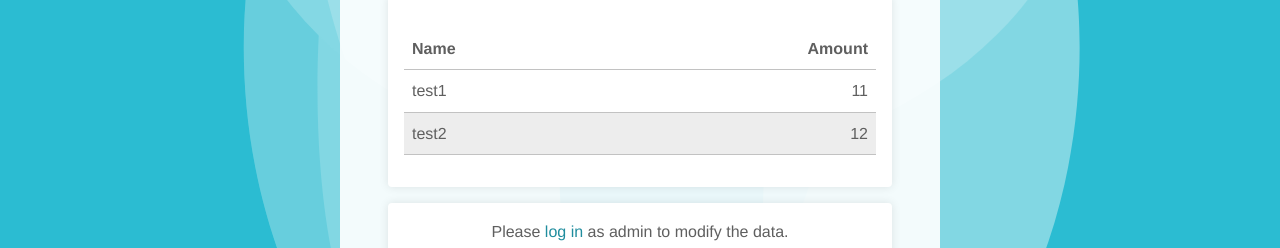
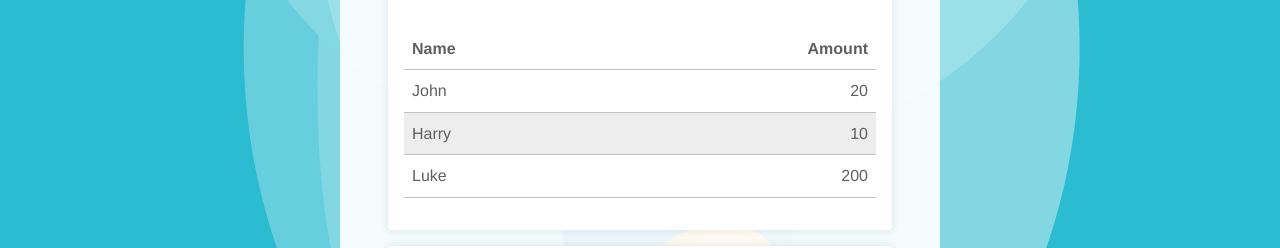
Before and after one commit to KathrinBartels/swear-jar-challenge, a Vue app: page / in a window 1280 px wide. Shown: the part 342-590 px from the top of the page. Built offline with nearby package versions, Linux system fonts and the light colour scheme; data requests are answered from the project's data file; what @kyvg/vue3-notification would draw is missing.

Commit message:
Clean up.

```diff
--- /dev/null
+++ b/data.json
@@ -0,0 +1,19 @@
+{
+  "items": [
+    {
+      "name": "John",
+      "amount": 20,
+      "id": 1
+    },
+    {
+      "name": "Harry",
+      "amount": 10,
+      "id": 2
+    },
+    {
+      "name": "Luke",
+      "amount": 200,
+      "id": 3
+    }
+  ]
+}
--- a/items.json
+++ /dev/null
@@ -1,14 +0,0 @@
-{
-  "items": [
-    {
-      "name": "test1",
-      "amount": 11,
-      "id": 1
-    },
-    {
-      "name": "test2",
-      "amount": 12,
-      "id": 2
-    }
-  ]
-}
--- a/package.json
+++ b/package.json
@@ -4,7 +4,7 @@
   "scripts": {
     "dev": "vite",
     "build": "run-p type-check build-only",
-    "db:serve": "json-server items.json",
+    "serve": "json-server data.json --watch",
     "lint": "eslint . --ext .vue,.js,.jsx,.cjs,.mjs,.ts,.tsx,.cts,.mts --fix --ignore-path .gitignore",
     "format": "prettier --write src/"
   },
--- a/src/main.ts
+++ b/src/main.ts
@@ -3,9 +3,6 @@ import { createApp } from 'vue'
 
 /* import the notification plugin */
 import Notifications from '@kyvg/vue3-notification'
-
-/* import font awesome icon component */
-import { FontAwesomeIcon } from '@fortawesome/vue-fontawesome'
 
 import App from './App.vue'
 import router from './router'
@@ -14,9 +11,6 @@ import './assets/styles/main.scss'
 
 const app = createApp(App)
 
-// use font awesome icon component
-app.component('font-awesome-icon', FontAwesomeIcon)
-
 app.use(Notifications)
 app.use(createPinia())
 app.use(router)
--- a/tsconfig.app.json
+++ b/tsconfig.app.json
@@ -1,6 +1,6 @@
 {
   "extends": "@vue/tsconfig/tsconfig.web.json",
-  "include": ["env.d.ts", "src/**/*", "src/**/*.vue", "src/**/*.json", "*.json"],
+  "include": ["env.d.ts", "src/**/*", "src/**/*.vue", "*.json"],
   "exclude": ["src/**/__tests__/*"],
   "compilerOptions": {
     "composite": true,
```
Also changed, not shown: 2 other files (tests, documents, lock files or other folders).
